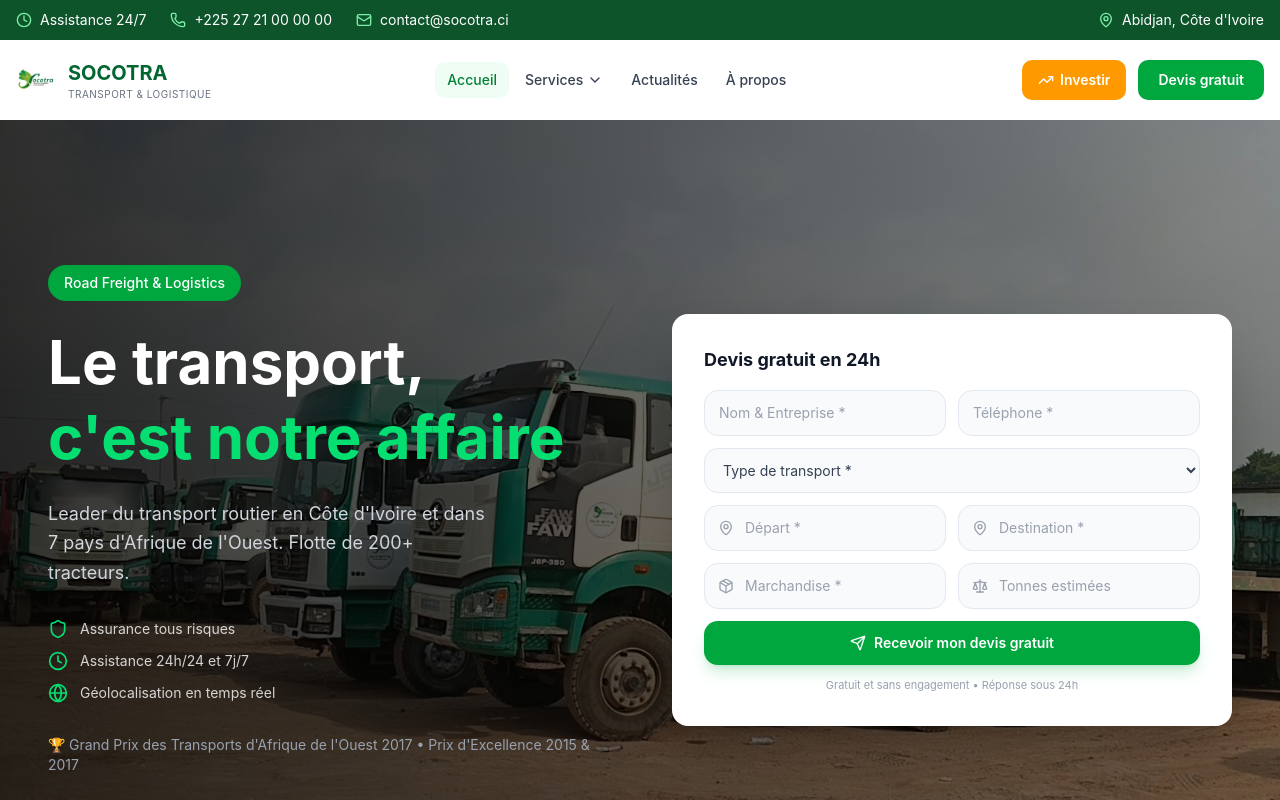
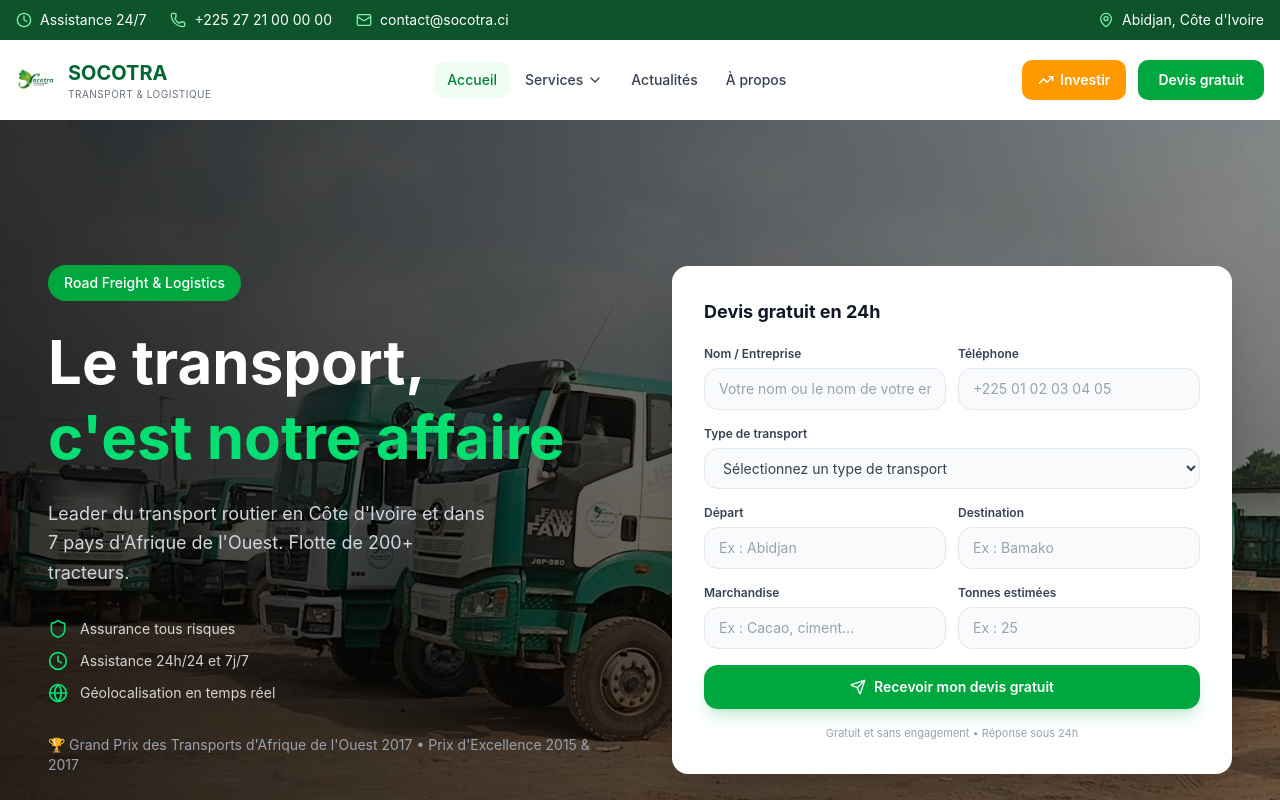
Before and after one commit to PATAWALA/socotra, a Next.js app: page / in a window 1280 px wide. Shown: the top 800 px of the page. Built offline with nearby package versions, Linux system fonts and the light colour scheme.

Commit message:
16 update

```diff
--- a/src/components/marketing/hero-section.tsx
+++ b/src/components/marketing/hero-section.tsx
@@ -2,7 +2,7 @@
 
 import { useState } from "react";
 import Image from "next/image";
-import { Shield, Clock, Globe, Send, User, Phone, Package, MapPin, Scale } from "lucide-react";
+import { Shield, Clock, Globe, Send } from "lucide-react";
 
 const services = [
   "Transport Agricole",
@@ -112,48 +112,57 @@
               </p>
             </div>
 
-            {/* DROITE - Formulaire compact */}
+            {/* DROITE - Formulaire avec labels */}
             <div>
               <div className="bg-white rounded-2xl shadow-2xl p-6 lg:p-8">
-                <h3 className="text-lg font-bold text-gray-900 mb-4">
+                <h3 className="text-lg font-bold text-gray-900 mb-5">
                   Devis gratuit en 24h
                 </h3>
 
-                <form onSubmit={handleSubmit} className="space-y-3">
+                <form onSubmit={handleSubmit} className="space-y-4">
 
                   {/* Ligne 1 : Nom & Téléphone */}
                   <div className="grid grid-cols-2 gap-3">
                     <div>
+                      <label className="block text-xs font-semibold text-gray-700 mb-1.5">
+                        Nom / Entreprise
+                      </label>
                       <input
                         type="text"
                         required
                         value={name}
                         onChange={(e) => setName(e.target.value)}
-                        placeholder="Nom & Entreprise *"
-                        className="w-full px-3.5 py-3 border border-gray-200 rounded-xl text-sm bg-gray-50 focus:bg-white focus:ring-2 focus:ring-green-500 focus:border-green-500 placeholder:text-gray-400"
+                        placeholder="Votre nom ou le nom de votre entreprise"
+                        className="w-full px-3.5 py-2.5 border border-gray-200 rounded-xl text-sm bg-gray-50 focus:bg-white focus:ring-2 focus:ring-green-500 focus:border-green-500 placeholder:text-gray-400 transition-colors"
                       />
                     </div>
                     <div>
+                      <label className="block text-xs font-semibold text-gray-700 mb-1.5">
+                        Téléphone
+                      </label>
                       <input
                         type="tel"
                         required
                         value={phone}
                         onChange={(e) => setPhone(e.target.value)}
-                        placeholder="Téléphone *"
-                        className="w-full px-3.5 py-3 border border-gray-200 rounded-xl text-sm bg-gray-50 focus:bg-white focus:ring-2 focus:ring-green-500 focus:border-green-500 placeholder:text-gray-400"
+                        placeholder="+225 01 02 03 04 05"
+                        className="w-full px-3.5 py-2.5 border border-gray-200 rounded-xl text-sm bg-gray-50 focus:bg-white focus:ring-2 focus:ring-green-500 focus:border-green-500 placeholder:text-gray-400 transition-colors"
                       />
                     </div>
                   </div>
 
                   {/* Type de transport */}
                   <div>
+                    <label className="block text-xs font-semibold text-gray-700 mb-1.5">
+                      Type de transport
+                    </label>
                     <select
                       required
                       value={service}
                       onChange={(e) => setService(e.target.value)}
-                      className="w-full px-3.5 py-3 border border-gray-200 rounded-xl text-sm bg-gray-50 focus:bg-white focus:ring-2 focus:ring-green-500 focus:border-green-500 text-gray-700"
+                      className="w-full px-3.5 py-2.5 border border-gray-200 rounded-xl text-sm bg-gray-50 focus:bg-white focus:ring-2 focus:ring-green-500 focus:border-green-500 text-gray-700 transition-colors"
                     >
-                      <option value="">Type de transport *</option>
+                      <option value="">Sélectionnez un type de transport</option>
                       {services.map((s) => (
                         <option key={s} value={s}>{s}</option>
                       ))}
@@ -162,51 +171,59 @@
 
                   {/* Ligne 2 : Départ & Destination */}
                   <div className="grid grid-cols-2 gap-3">
-                    <div className="relative">
-                      <MapPin className="absolute left-3.5 top-1/2 -translate-y-1/2 h-4 w-4 text-gray-400" />
+                    <div>
+                      <label className="block text-xs font-semibold text-gray-700 mb-1.5">
+                        Départ
+                      </label>
                       <input
                         type="text"
                         required
                         value={depart}
                         onChange={(e) => setDepart(e.target.value)}
-                        placeholder="Départ *"
-                        className="w-full pl-10 pr-3.5 py-3 border border-gray-200 rounded-xl text-sm bg-gray-50 focus:bg-white focus:ring-2 focus:ring-green-500 focus:border-green-500 placeholder:text-gray-400"
+                        placeholder="Ex : Abidjan"
+                        className="w-full px-3.5 py-2.5 border border-gray-200 rounded-xl text-sm bg-gray-50 focus:bg-white focus:ring-2 focus:ring-green-500 focus:border-green-500 placeholder:text-gray-400 transition-colors"
                       />
                     </div>
-                    <div className="relative">
-                      <MapPin className="absolute left-3.5 top-1/2 -translate-y-1/2 h-4 w-4 text-gray-400" />
+                    <div>
+                      <label className="block text-xs font-semibold text-gray-700 mb-1.5">
+                        Destination
+                      </label>
                       <input
                         type="text"
                         required
                         value={arrivee}
                         onChange={(e) => setArrivee(e.target.value)}
-                        placeholder="Destination *"
-                        className="w-full pl-10 pr-3.5 py-3 border border-gray-200 rounded-xl text-sm bg-gray-50 focus:bg-white focus:ring-2 focus:ring-green-500 focus:border-green-500 placeholder:text-gray-400"
+                        placeholder="Ex : Bamako"
+                        className="w-full px-3.5 py-2.5 border border-gray-200 rounded-xl text-sm bg-gray-50 focus:bg-white focus:ring-2 focus:ring-green-500 focus:border-green-500 placeholder:text-gray-400 transition-colors"
                       />
                     </div>
                   </div>
 
                   {/* Ligne 3 : Marchandise & Tonnes */}
                   <div className="grid grid-cols-2 gap-3">
-                    <div className="relative">
-                      <Package className="absolute left-3.5 top-1/2 -translate-y-1/2 h-4 w-4 text-gray-400" />
+                    <div>
+                      <label className="block text-xs font-semibold text-gray-700 mb-1.5">
+                        Marchandise
+                      </label>
                       <input
                         type="text"
                         required
                         value={marchandise}
                         onChange={(e) => setMarchandise(e.target.value)}
-                        placeholder="Marchandise *"
-                        className="w-full pl-10 pr-3.5 py-3 border border-gray-200 rounded-xl text-sm bg-gray-50 focus:bg-white focus:ring-2 focus:ring-green-500 focus:border-green-500 placeholder:text-gray-400"
+                        placeholder="Ex : Cacao, ciment..."
+                        className="w-full px-3.5 py-2.5 border border-gray-200 rounded-xl text-sm bg-gray-50 focus:bg-white focus:ring-2 focus:ring-green-500 focus:border-green-500 placeholder:text-gray-400 transition-colors"
                       />
                     </div>
-                    <div className="relative">
-                      <Scale className="absolute left-3.5 top-1/2 -translate-y-1/2 h-4 w-4 text-gray-400" />
+                    <div>
+                      <label className="block text-xs font-semibold text-gray-700 mb-1.5">
+                        Tonnes estimées
+                      </label>
                       <input
                         type="number"
                         value={tonnes}
                         onChange={(e) => setTonnes(e.target.value)}
-                        placeholder="Tonnes estimées"
-                        className="w-full pl-10 pr-3.5 py-3 border border-gray-200 rounded-xl text-sm bg-gray-50 focus:bg-white focus:ring-2 focus:ring-green-500 focus:border-green-500 placeholder:text-gray-400"
+                        placeholder="Ex : 25"
+                        className="w-full px-3.5 py-2.5 border border-gray-200 rounded-xl text-sm bg-gray-50 focus:bg-white focus:ring-2 focus:ring-green-500 focus:border-green-500 placeholder:text-gray-400 transition-colors"
                       />
                     </div>
                   </div>
@@ -214,7 +231,7 @@
                   {/* Bouton */}
                   <button
                     type="submit"
-                    className="w-full py-3 bg-green-600 text-white font-semibold rounded-xl hover:bg-green-500 transition-all text-sm shadow-lg shadow-green-600/20 flex items-center justify-center gap-2"
+                    className="w-full py-3 bg-green-600 text-white font-semibold rounded-xl hover:bg-green-500 transition-all text-sm shadow-lg shadow-green-600/20 flex items-center justify-center gap-2 mt-1"
                   >
                     <Send className="h-4 w-4" />
                     Recevoir mon devis gratuit
```
